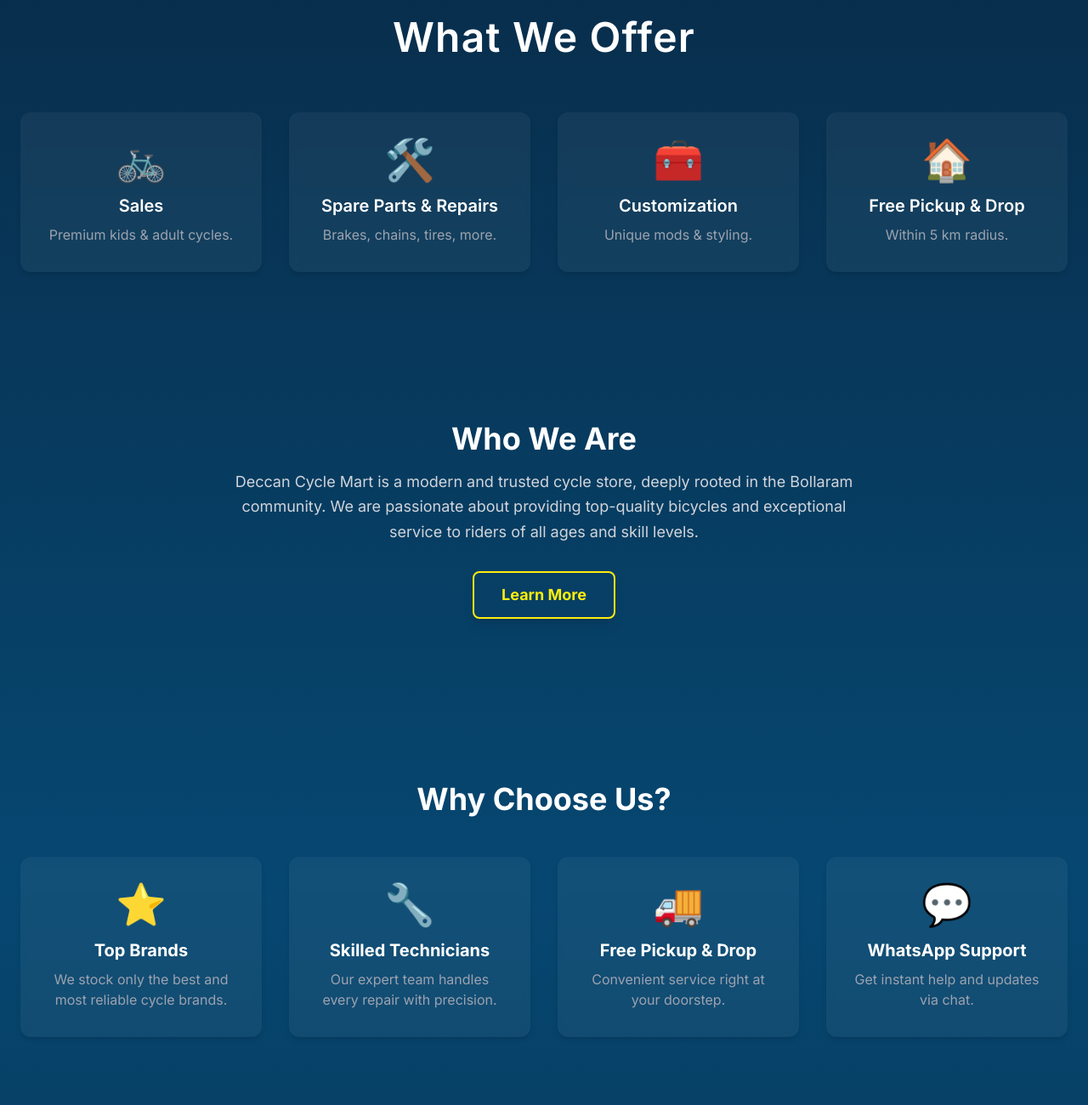
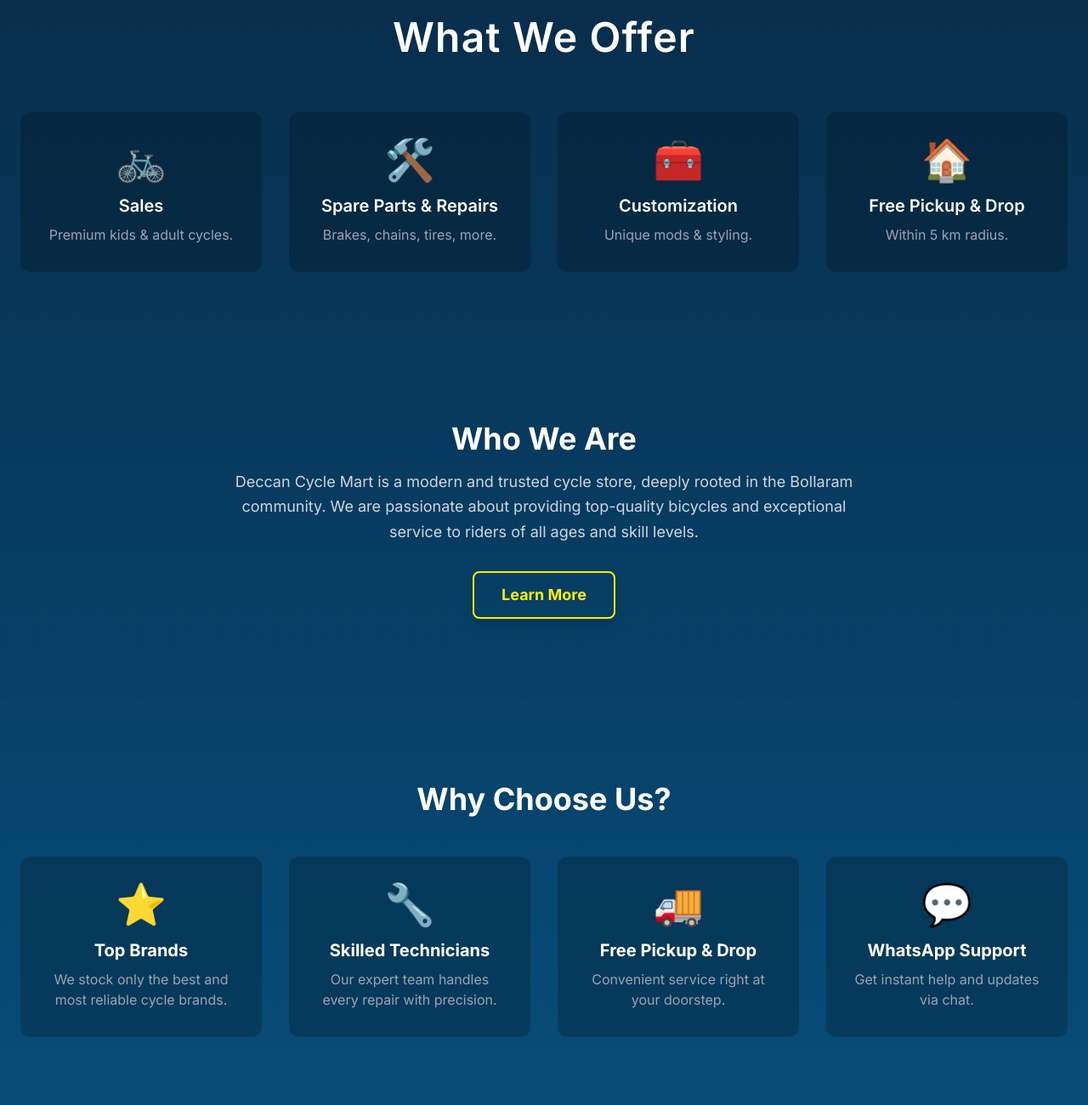
Before and after one commit to Theme3209/deccan-cycle-mart, a plain HTML site: page index.html in a window 1280 px wide. Shown: the part 840-2140 px from the top of the page at 85% size. Drawn offline with nearby package versions, Linux system fonts and the light colour scheme.

Commit message:
Update index.html

```diff
--- a/index.html
+++ b/index.html
@@ -53,7 +53,7 @@
         }
     </style>
 </head>
-<body class="bg-gradient-to-b from-dark-bg via-deep-blue to-dark-bg text-white font-sans antialiased">
+<body class="bg-gradient-to-b from-[#0a1a2f] via-[#064771] to-[#287cb2] text-white font-sans antialiased">
     <div id="root" class="flex flex-col min-h-screen">
         <!-- Header -->
         <header class="fixed top-0 left-0 right-0 z-40 bg-black/20 backdrop-blur-lg border-b border-white/10">
@@ -112,7 +112,7 @@
         <main class="flex-grow">
             <!-- Refined Hero Section -->
             <section id="home" class="relative overflow-hidden pt-20">
-                <div class="flex flex-col md:flex-row">
+                <div class="flex flex-col md:flex-row min-h-[calc(100vh-80px)] md:min-h-0">
                     <!-- Left Column (Text) -->
                     <div class="w-full md:w-1/2 bg-hero-left-bg flex flex-col justify-center">
                         <div class="text-center md:text-left px-6 py-20 md:py-32 lg:px-16 max-w-2xl mx-auto">
@@ -168,10 +168,10 @@
                         <h2 class="text-4xl md:text-5xl font-sans font-semibold tracking-wide">What We Offer</h2>
                     </div>
                     <div class="grid grid-cols-1 md:grid-cols-2 lg:grid-cols-4 gap-8">
-                        <div class="bg-white/5 backdrop-blur-sm p-8 rounded-xl text-center shadow-md hover:shadow-lg hover:bg-white/10 transition-all duration-300 hover:-translate-y-2"><div class="text-5xl mb-4">🚲</div><h3 class="text-xl font-semibold mb-2">Sales</h3><p class="text-gray-400">Premium kids & adult cycles.</p></div>
-                        <div class="bg-white/5 backdrop-blur-sm p-8 rounded-xl text-center shadow-md hover:shadow-lg hover:bg-white/10 transition-all duration-300 hover:-translate-y-2"><div class="text-5xl mb-4">🛠️</div><h3 class="text-xl font-semibold mb-2">Spare Parts & Repairs</h3><p class="text-gray-400">Brakes, chains, tires, more.</p></div>
-                        <div class="bg-white/5 backdrop-blur-sm p-8 rounded-xl text-center shadow-md hover:shadow-lg hover:bg-white/10 transition-all duration-300 hover:-translate-y-2"><div class="text-5xl mb-4">🧰</div><h3 class="text-xl font-semibold mb-2">Customization</h3><p class="text-gray-400">Unique mods & styling.</p></div>
-                        <div class="bg-white/5 backdrop-blur-sm p-8 rounded-xl text-center shadow-md hover:shadow-lg hover:bg-white/10 transition-all duration-300 hover:-translate-y-2"><div class="text-5xl mb-4">🏠</div><h3 class="text-xl font-semibold mb-2">Free Pickup & Drop</h3><p class="text-gray-400">Within 5 km radius.</p></div>
+                        <div class="bg-black/20 p-8 rounded-xl text-center transition-all duration-300 hover:bg-black/40 hover:-translate-y-2"><div class="text-5xl mb-4">🚲</div><h3 class="text-xl font-semibold mb-2">Sales</h3><p class="text-gray-400">Premium kids & adult cycles.</p></div>
+                        <div class="bg-black/20 p-8 rounded-xl text-center transition-all duration-300 hover:bg-black/40 hover:-translate-y-2"><div class="text-5xl mb-4">🛠️</div><h3 class="text-xl font-semibold mb-2">Spare Parts & Repairs</h3><p class="text-gray-400">Brakes, chains, tires, more.</p></div>
+                        <div class="bg-black/20 p-8 rounded-xl text-center transition-all duration-300 hover:bg-black/40 hover:-translate-y-2"><div class="text-5xl mb-4">🧰</div><h3 class="text-xl font-semibold mb-2">Customization</h3><p class="text-gray-400">Unique mods & styling.</p></div>
+                        <div class="bg-black/20 p-8 rounded-xl text-center transition-all duration-300 hover:bg-black/40 hover:-translate-y-2"><div class="text-5xl mb-4">🏠</div><h3 class="text-xl font-semibold mb-2">Free Pickup & Drop</h3><p class="text-gray-400">Within 5 km radius.</p></div>
                     </div>
                 </div>
             </section>
@@ -192,22 +192,22 @@
             </section>
 
             <!-- Why Choose Us Section -->
-            <section class="py-16 md:py-24">
+            <section class="py-16 md:py-24 bg-deep-blue/20">
                 <div class="container mx-auto px-6">
                     <div class="text-center mb-12">
                         <h2 class="text-3xl md:text-4xl font-bold">Why Choose Us?</h2>
                     </div>
                     <div class="grid grid-cols-1 sm:grid-cols-2 lg:grid-cols-4 gap-8">
-                        <div class="bg-white/5 backdrop-blur-sm p-8 rounded-xl text-center shadow-md hover:shadow-lg hover:bg-white/10 transition-all duration-300 hover:-translate-y-2"><div class="text-5xl mb-4">⭐</div><h3 class="text-xl font-bold mb-2">Top Brands</h3><p class="text-gray-400">We stock only the best and most reliable cycle brands.</p></div>
-                        <div class="bg-white/5 backdrop-blur-sm p-8 rounded-xl text-center shadow-md hover:shadow-lg hover:bg-white/10 transition-all duration-300 hover:-translate-y-2"><div class="text-5xl mb-4">🔧</div><h3 class="text-xl font-bold mb-2">Skilled Technicians</h3><p class="text-gray-400">Our expert team handles every repair with precision.</p></div>
-                        <div class="bg-white/5 backdrop-blur-sm p-8 rounded-xl text-center shadow-md hover:shadow-lg hover:bg-white/10 transition-all duration-300 hover:-translate-y-2"><div class="text-5xl mb-4">🚚</div><h3 class="text-xl font-bold mb-2">Free Pickup & Drop</h3><p class="text-gray-400">Convenient service right at your doorstep.</p></div>
-                        <div class="bg-white/5 backdrop-blur-sm p-8 rounded-xl text-center shadow-md hover:shadow-lg hover:bg-white/10 transition-all duration-300 hover:-translate-y-2"><div class="text-5xl mb-4">💬</div><h3 class="text-xl font-bold mb-2">WhatsApp Support</h3><p class="text-gray-400">Get instant help and updates via chat.</p></div>
+                        <div class="bg-black/20 p-8 rounded-xl text-center transition-all duration-300 hover:bg-black/40 hover:-translate-y-2"><div class="text-5xl mb-4">⭐</div><h3 class="text-xl font-bold mb-2">Top Brands</h3><p class="text-gray-400">We stock only the best and most reliable cycle brands.</p></div>
+                        <div class="bg-black/20 p-8 rounded-xl text-center transition-all duration-300 hover:bg-black/40 hover:-translate-y-2"><div class="text-5xl mb-4">🔧</div><h3 class="text-xl font-bold mb-2">Skilled Technicians</h3><p class="text-gray-400">Our expert team handles every repair with precision.</p></div>
+                        <div class="bg-black/20 p-8 rounded-xl text-center transition-all duration-300 hover:bg-black/40 hover:-translate-y-2"><div class="text-5xl mb-4">🚚</div><h3 class="text-xl font-bold mb-2">Free Pickup & Drop</h3><p class="text-gray-400">Convenient service right at your doorstep.</p></div>
+                        <div class="bg-black/20 p-8 rounded-xl text-center transition-all duration-300 hover:bg-black/40 hover:-translate-y-2"><div class="text-5xl mb-4">💬</div><h3 class="text-xl font-bold mb-2">WhatsApp Support</h3><p class="text-gray-400">Get instant help and updates via chat.</p></div>
                     </div>
                 </div>
             </section>
 
             <!-- Visible Booking Form Section -->
-            <section id="booking" class="py-16 md:py-20">
+            <section id="booking" class="py-16 md:py-20 bg-deep-blue">
                 <div class="max-w-screen-xl mx-auto px-6">
                     <div class="max-w-xl mx-auto">
                         <h2 class="text-4xl md:text-5xl font-sans font-semibold tracking-wide text-center mb-8">Book a Free Home Service</h2>
@@ -239,7 +239,7 @@
             <!-- Trust/CTA Bar Section -->
             <section id="trust" class="py-16">
                 <div class="max-w-screen-xl mx-auto px-6">
-                    <div class="bg-white/10 rounded-xl p-8 text-center backdrop-blur-sm shadow-md">
+                    <div class="bg-white/10 rounded-lg p-8 text-center backdrop-blur-sm">
                         <h3 class="text-2xl md:text-3xl font-bold mb-4">Trusted by 1500+ Happy Families in Bollaram–Secunderabad</h3>
                         <button type="button" class="open-modal-button inline-block bg-accent-yellow text-deep-blue font-bold text-lg px-8 py-3 rounded-lg shadow-lg transition-transform transform hover:scale-105 hover:shadow-xl">Book Now</button>
                     </div>
@@ -248,7 +248,7 @@
         </main>
 
         <!-- Footer -->
-        <footer id="footer" class="bg-dark-bg pt-20 pb-8">
+        <footer id="footer" class="bg-dark-bg pt-20 pb-8 mt-16">
             <div class="max-w-screen-xl mx-auto px-6">
                 <div class="grid grid-cols-1 md:grid-cols-2 lg:grid-cols-4 gap-12">
                     <!-- SEO Text Block -->
@@ -300,7 +300,7 @@
     <!-- Booking Modal -->
     <div id="booking-modal" class="fixed inset-0 z-50 flex items-center justify-center p-4 bg-black bg-opacity-70 backdrop-blur-sm transition-opacity duration-300 ease-in-out opacity-0 pointer-events-none">
         <!-- Modal content -->
-        <div id="modal-content" class="relative bg-deep-blue rounded-2xl shadow-2xl w-full max-w-xl p-8 transform transition-all duration-300 ease-in-out scale-95 opacity-0">
+        <div id="modal-content" class="relative bg-dark-bg rounded-2xl shadow-2xl w-full max-w-xl p-8 transform transition-all duration-300 ease-in-out scale-95 opacity-0">
             <button id="close-modal-button" class="absolute top-4 right-4 text-gray-400 hover:text-white transition-colors">
                 <svg class="w-7 h-7" fill="none" stroke="currentColor" viewBox="0 0 24 24"><path stroke-linecap="round" stroke-linejoin="round" stroke-width="2" d="M6 18L18 6M6 6l12 12"></path></svg>
             </button>
```
